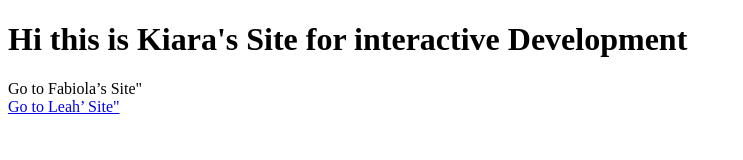
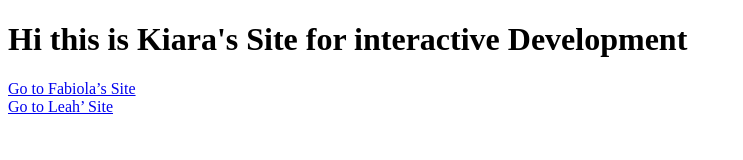
Before and after one commit to ksmile00/Kiara-Smiley-Interactive-Development-2025-fall, a plain HTML site: page index.html in a window 1280 px wide. Shown: the whole page, without its empty margins (0-743 px from the left). Drawn offline with Linux system fonts and the light colour scheme.

Commit message:
fixed errors

```diff
--- a/index.html
+++ b/index.html
@@ -5,7 +5,7 @@
     </head>
     <body>
         <h1> Hi this is Kiara's Site for interactive Development</h1>
-        <ahref="https://fvelez16.github.io/fabiolavelez-interactive-development-2025/">Go to Fabiola’s Site"</a> <br>
-        <a href= "https://lwilli04.github.io/leah-willis-interactive-development/">Go to Leah’ Site"</a>
+        <a href="https://fvelez16.github.io/fabiolavelez-interactive-development-2025/">Go to Fabiola’s Site</a> <br>
+        <a href="https://lwilli04.github.io/leah-willis-interactive-development/">Go to Leah’ Site</a>
     </body>
 </html>
```
